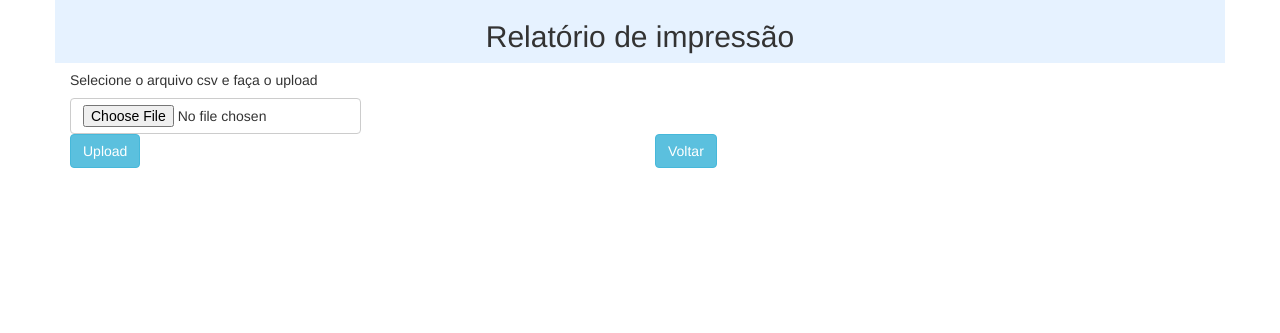
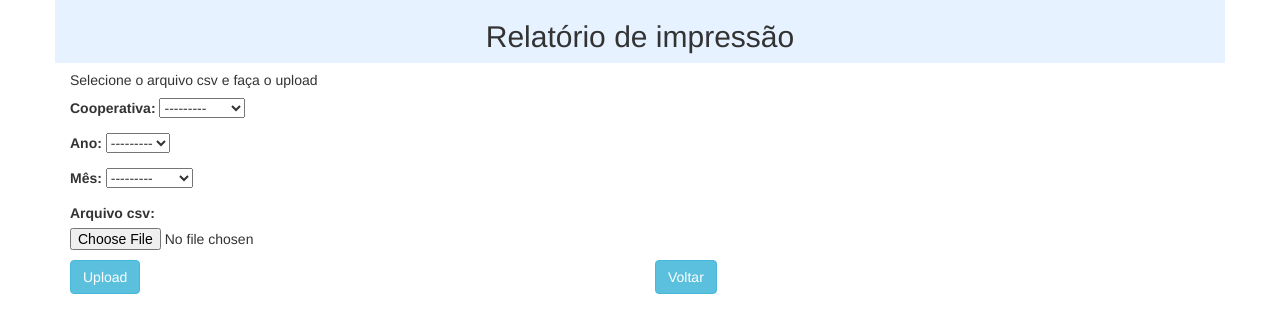
Before and after one commit to dalraf/impressoes, a Django app: a page that uses graficos/templates/csv_upload.html in a window 1280 px wide. Shown: the top 333 px of the page. Run offline with Django 3.2, Linux system fonts and the light colour scheme; some libraries are stand-ins or nearby versions.

Commit message:
Upload Refeito

```diff
--- /dev/null
+++ b/graficos/forms.py
@@ -0,0 +1,7 @@
+from django import forms
+from .models import csv
+
+class csvform(forms.ModelForm):
+    class Meta:
+        model = csv
+        fields = ('cooperativa', 'ano', 'mes', 'csvfileref' )
--- a/graficos/models.py
+++ b/graficos/models.py
@@ -6,3 +6,40 @@ from django.db import models
 # Create your models here.
 
 from django.db import models
+
+from django.db import models
+
+class csv(models.Model):
+
+    MES = (
+    (0, 'Janeiro'),
+    (1, 'Fevereiro'),
+    (2, 'Março'),
+    (3, 'Abril'),
+    (4, 'Maio'),
+    (5, 'Junho'),
+    (6, 'Julho'),
+    (7, 'Agosto'),
+    (8, 'Setembro'),
+    (9, 'Outubro'),
+    (10, 'Novembro'),
+    (11, 'Dezembro'),
+    )
+
+    ANO = (
+    (2017,'2017'),
+    (2018,'2018'),
+    (2019,'2019'),
+    )
+
+    COOPERATIVA = (
+    (4117,'Credinova'),
+    )
+
+    ano = models.IntegerField('Ano',choices=ANO)
+
+    mes = models.IntegerField('Mês',choices=MES)
+
+    cooperativa = models.IntegerField('Cooperativa',choices=COOPERATIVA)
+
+    csvfileref = models.FileField('Arquivo csv',upload_to='csv/')
--- a/graficos/templates/csv_upload.html
+++ b/graficos/templates/csv_upload.html
@@ -6,11 +6,9 @@
 </div>
 <form method="post" enctype="multipart/form-data">
   <div class="row">
-    <div class="col-md-6">
-      {% csrf_token %}
-      <label class="btn btn-default">
-      <input type="file" name="csvfileupload">
-      </label>
+    <div class="col-md-10">
+        {% csrf_token %}
+        {{ form.as_p }}
     </div>
   </div>
   <div class="row">
--- a/graficos/views.py
+++ b/graficos/views.py
@@ -22,6 +22,8 @@ import csv
 from django.shortcuts import redirect
 
 from django.core.files.storage import FileSystemStorage
+
+from .forms import csvform
 
 # Create your views here.
 
@@ -108,11 +110,13 @@ def plot(request, detalhe, tipo):
     return response
 
 def cvs_upload(request):
-    if request.method == 'POST'  and request.FILES['csvfileupload']:
-        csvfileupload = request.FILES['csvfileupload']
-        fs = FileSystemStorage()
-        filename = fs.save(csvfileupload.name, csvfileupload)
-        uploaded_file_url = fs.url(filename)
-        return redirect('default')
+    if request.method == 'POST':
+        form = csvform(request.POST, request.FILES)
+        if form.is_valid():
+            form.save()
+            return redirect('default')
     else:
-        return render(request, 'csv_upload.html',)
+        form = csvform()
+    return render(request, 'csv_upload.html', {
+        'form': form
+    })
```
